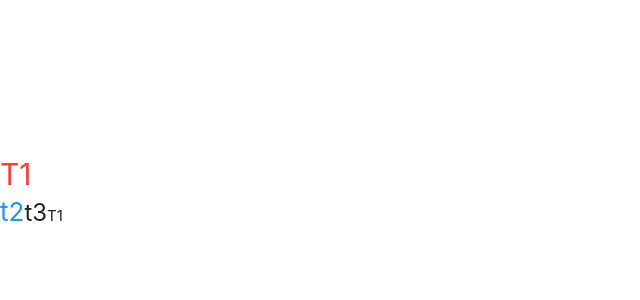
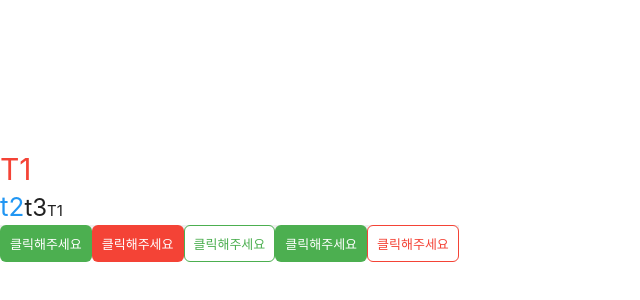
Before and after one commit to qwa1822/card, a React (Vite) app: page / in a window 1280 px wide. Shown: the part 208-508 px from the top of the page, without its empty margins (0-640 px from the left). Built offline with nearby package versions, Linux system fonts and the light colour scheme.

Commit message:
From:button속성및 text정의

```diff
--- a/src/App.tsx
+++ b/src/App.tsx
@@ -1,6 +1,7 @@
 import { css } from '@emotion/react'
 
 import styled from '@emotion/styled'
+import Button from 'components/shared/Button'
 import { Text } from 'components/shared/Text'
 
 function App() {
@@ -16,6 +17,22 @@ function App() {
         <Text typography="t3">t3</Text>
 
         <Text>T1</Text>
+
+        <div style={{ height: 10, width: '100%', background: '#efefef' }}>
+          <Button color="success">클릭해주세요</Button>
+          <Button color="error">클릭해주세요</Button>
+          <Button color="success" weak={true}>
+            클릭해주세요
+          </Button>
+
+          <Button color="success" weak={false}>
+            클릭해주세요
+          </Button>
+
+          <Button color="error" weak={true}>
+            클릭해주세요
+          </Button>
+        </div>
       </h2>
     </>
   )
--- a/src/components/shared/Button.tsx
+++ b/src/components/shared/Button.tsx
@@ -1,4 +1,12 @@
-import { ButtonColor, ButtonSize } from 'styles/buttonStyles'
+import {
+  ButtonColor,
+  ButtonSize,
+  buttonColorMap,
+  buttonSizeMap,
+  buttonWeakMap,
+} from 'styles/buttonStyles'
+import styled from '@emotion/styled'
+import { css } from '@emotion/react'
 
 interface ButtonProps {
   color?: ButtonColor
@@ -7,3 +15,32 @@ interface ButtonProps {
   full?: boolean
   disabled?: boolean
 }
+
+const Button = styled.button<ButtonProps>(
+  {
+    cursor: 'pointer',
+    fontWeight: 'bold',
+    borderRadius: '6px',
+  },
+  ({ color = 'primary', weak }) =>
+    weak ? buttonWeakMap[color] : buttonColorMap[color],
+  ({ size = 'small' }) => buttonSizeMap[size],
+  ({ full }) =>
+    full
+      ? css`
+          display: block;
+          width: 100%;
+          border-radius: 0;
+        `
+      : undefined,
+
+  ({ disabled }) =>
+    disabled
+      ? css`
+          opacity: 0.26;
+          cursor: initial;
+        `
+      : undefined,
+)
+
+export default Button
--- a/src/styles/colorPalatte.ts
+++ b/src/styles/colorPalatte.ts
@@ -4,7 +4,7 @@ export const colorPalatte = css`
   :root {
     --red: #f44336;
     --blue: #2196f3;
-    --green: 4caf50;
+    --green: #4caf50;
     --white: #fff;
     --black: #212121;
     --grey: #9e9e9e;
```
